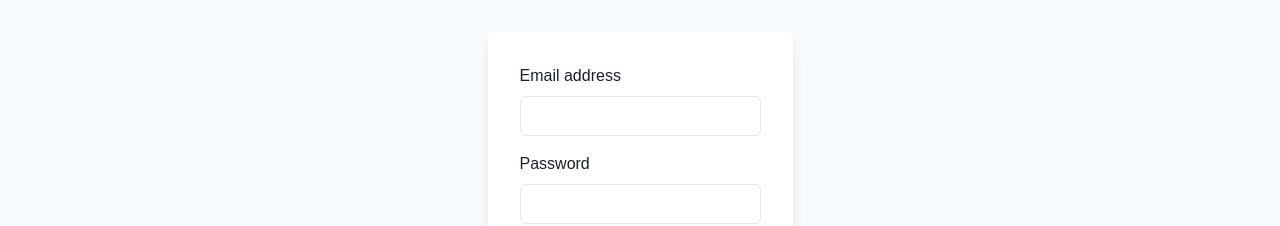
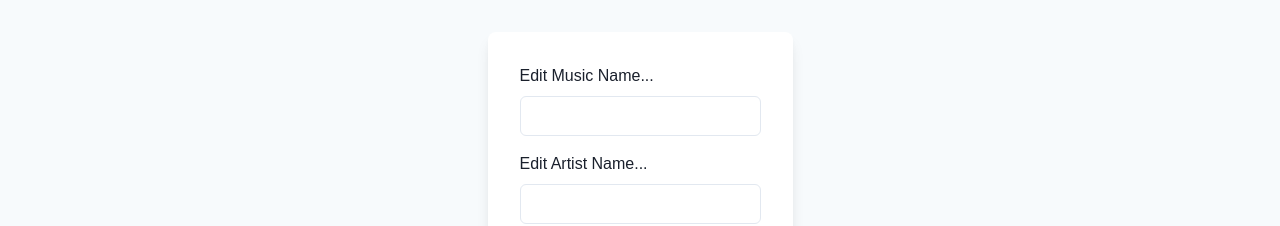
Before and after one commit to vivekgoswami934/MusicAppFrontend, a React (Create React App) app: page /music/1/edit in a window 1280 px wide. Shown: the part 310-536 px from the top of the page. Built offline with nearby package versions, Linux system fonts and the light colour scheme; no server answers.

Commit message:
single page css left

```diff
--- a/src/Pages/EditMusicRecord.jsx
+++ b/src/Pages/EditMusicRecord.jsx
@@ -79,11 +79,11 @@ const EditMusicRecord = () => {
      >
        <Stack spacing={4}>
          <FormControl id="email">
-           <FormLabel>Email address</FormLabel>
+           <FormLabel>Edit Music Name...</FormLabel>
            <Input onChange={(e) =>   setMusicName(e.target.value)} value={musicName} />
          </FormControl>
          <FormControl id="password">
-           <FormLabel>Password</FormLabel>
+           <FormLabel>Edit Artist Name...</FormLabel>
            <Input onChange={(e) => setArtistName(e.target.value)} value={artistName} />
          </FormControl>
          <Stack spacing={10}>
--- a/src/Pages/SingleMusicRecord.jsx
+++ b/src/Pages/SingleMusicRecord.jsx
@@ -1,3 +1,4 @@
+import { Button, Center, Flex } from "@chakra-ui/react";
 import React, { useEffect, useState } from "react";
 import { useSelector, useDispatch } from "react-redux";
 import { useParams, Link } from "react-router-dom";
@@ -34,23 +35,26 @@ const SingleMusicRecord = () => {
   // console.log(currentMusicAlbum)
 
   return (
-    <>
+    <Center>
+
+    <Flex border="2px solid black">
       <h1>SingleMusicRecord</h1>
 
       <br />
       <br />
       <br />
       <br />
-      <div style={{ border: "4px solid black", width: "30%", margin: "auto" }}>
+      <Flex direction="column">
         <h4> {currentMusicAlbum.id} </h4>
         <h4> {currentMusicAlbum.name} </h4>
         <h4> {currentMusicAlbum.genre} </h4>
         <img src={currentMusicAlbum.img} alt="pic" />
         <h4> {currentMusicAlbum.artist} </h4>
-      </div>
+      </Flex>
 
-      <Link to={`/music/${id}/edit`}>Edit</Link>
-    </>
+      <Link to={`/music/${id}/edit`}> <Button colorScheme="teal">Edit</Button>  </Link>
+    </Flex>
+    </Center>
   );
 };
 
```
